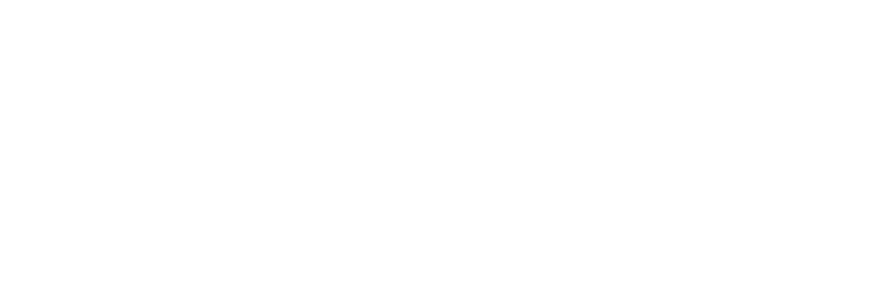
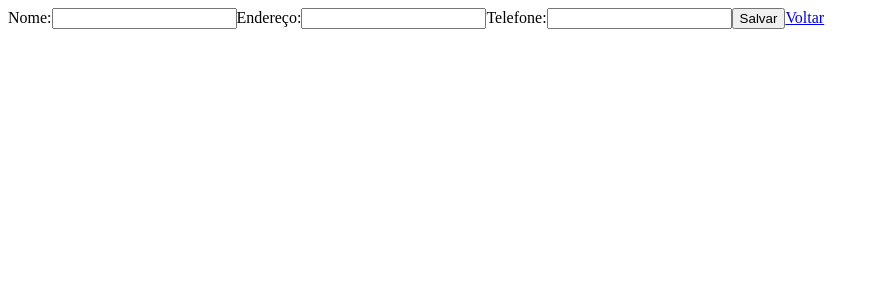
Before and after one commit to MonicaAlcantaraBrandao/contact-list, a React (Vite) app: page /create-new-contact in a window 1280 px wide. Before the commit this address had no page. Shown: the top 300 px of the page, without its empty margins (0-880 px from the left). Built offline with nearby package versions, Linux system fonts and the light colour scheme.

Commit message:
adicionando novo contato

```diff
--- a/Router.jsx
+++ b/Router.jsx
@@ -1,12 +1,14 @@
 import { Routes, Route } from "react-router-dom";
 import Contacts from "./src/pages/contacts";
-import AddNewContact from "./src/pages/AddNewContact";
+import CreateNewContact from "./src/pages/CreateNewContact";
+import EditContact from "./src/pages/EditContact";
 
 function Router(){
     return(
         <Routes>
             <Route path="/" element={<Contacts/>}/>
-            <Route path="/add-new-contact" element={<AddNewContact/>}/>
+            <Route path="/create-new-contact" element={<CreateNewContact/>}/>
+            <Route path="/edit-contact" element={<EditContact/>}/>
         </Routes>
     )
 }
--- a/server.json
+++ b/server.json
@@ -1,5 +1,5 @@
 {
-    "contacts":[
+  "contacts": [
     {
       "id": 1,
       "name": "Eduardo irmão",
--- a/src/pages/AddNewContact/index.jsx
+++ /dev/null
@@ -1,7 +0,0 @@
-function AddNewContact(){
-return(
-    <h1>Adicionar novo contato</h1>
-)
-}
-
-export default AddNewContact
--- a/src/pages/Contacts/index.jsx
+++ b/src/pages/Contacts/index.jsx
@@ -37,7 +37,7 @@ function Contacts(){
                 <tbody>
                 {contacts.map(contact=>{return(
                 <tr key={contact.id}>
-                    <td>{contact.name} <button>editar</button></td>
+                    <td>{contact.name} <Link to={"/edit-contact"}>Editar</Link> <button>Apagar</button></td>
                 </tr>
                     )
                 })}
@@ -45,7 +45,7 @@ function Contacts(){
             </table>
 
         </form>
-        <Link to="/add-new-contact" className="btn ">Adicionar novo contato</Link>
+        <Link to="/create-new-contact" className="btn ">Adicionar novo contato</Link>
         </div>
 
     )
--- /dev/null
+++ b/src/pages/CreateNewContact/index.jsx
@@ -0,0 +1,41 @@
+import { Link } from "react-router-dom";
+import api from "../../axios/axios"
+
+import { useState } from "react"
+
+function CreateNewContact(){
+    const [name, setName] = useState();
+    const [number, setNumber] = useState();
+    const [address, setAddress] = useState();
+
+    async function createContact(e){
+        e.preventDefault()
+
+        await api.post("/contacts", {
+        id:0,
+        name:name,
+        address:address,
+        number:number,
+        })
+    }
+    return(
+    <div>
+        <form onSubmit={(e) => createContact(e)}>
+            <label>Nome:</label>
+            {/*e.target.value = um evento que acessa o elemento e seu valor */}
+            <input required type="text" onChange={(e) => setName(e.target.value)}/>
+
+            <label>Endereço:</label>
+            <input required type="text" onChange={(e) => setAddress(e.target.value)}/>
+
+            <label>Telefone:</label>
+            <input required type="text" onChange={(e) => setNumber(e.target.value)}/>
+
+            <button type="submit">Salvar</button>
+            <Link to={"/"}>Voltar</Link>
+        </form>
+    </div>
+)
+}
+
+export default CreateNewContact
--- /dev/null
+++ b/src/pages/EditContact/index.jsx
@@ -0,0 +1,7 @@
+function EditContact(){
+    return(
+        <h1>Editando contato</h1>
+    )
+}
+
+export default EditContact
```
Lines whose indentation alone changed are shown as unchanged.
